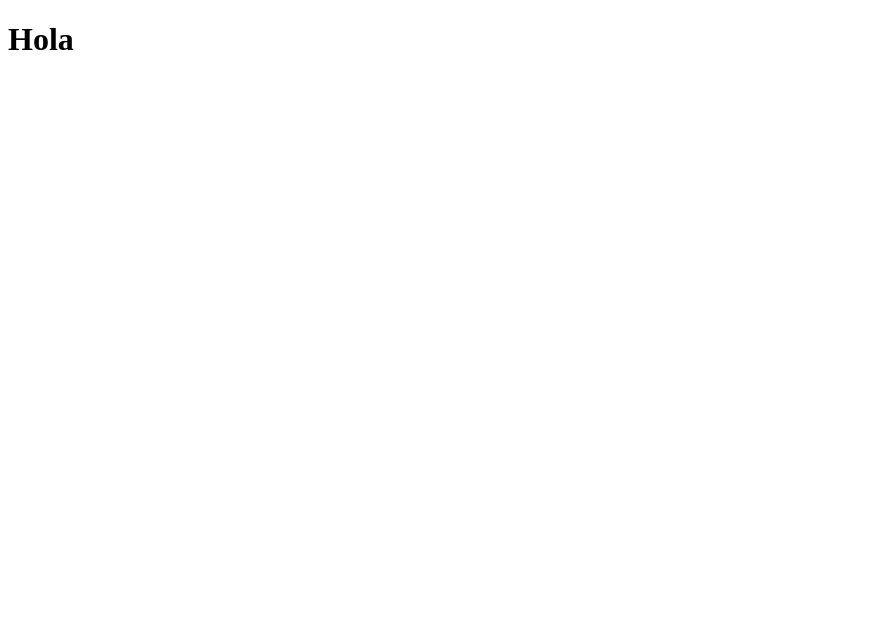
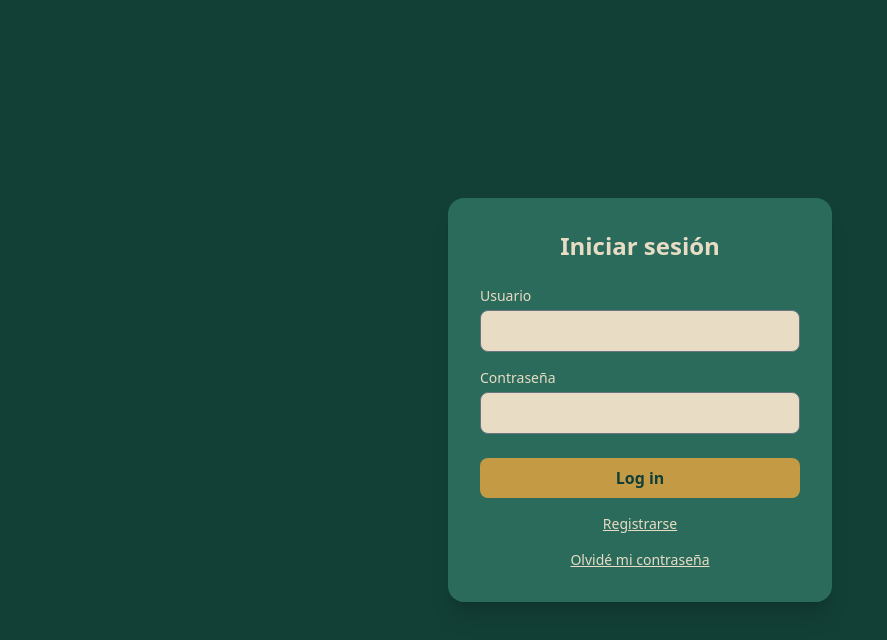
Before and after one commit to UPCLabs/classia, a React (Vite) app in the folder classia_front/: page /auth/login in a window 1280 px wide. Shown: the top 640 px of the page, without its empty margins (0-887 px from the left). Built offline with nearby package versions, Linux system fonts and the light colour scheme.

Commit message:
Creación del login

```diff
--- a/classia_front/src/views/LoginView.tsx
+++ b/classia_front/src/views/LoginView.tsx
@@ -1,9 +1,64 @@
-
+import { useState } from 'react'
 export default function LoginView() {
 
+  const [usuario, setUsuario] = useState('')
+  const [contraseña, setContraseña] = useState('')
+
+  const handleSubmit = (e: React.FormEvent) => {
+    e.preventDefault()
+    console.log('Login con:', { usuario, contraseña })
+  }
+
   return (
-    <>
-      <h1>Hola</h1>
-    </>
+     <div className="min-h-screen flex items-center justify-center bg-[#123F36]">
+      <div className="bg-[#2A6B5C] rounded-2xl shadow-xl p-8 w-full max-w-sm">
+        <h1 className="text-[#E8DCC4] text-2xl font-bold mb-6 text-center">
+          Iniciar sesión
+        </h1>
+
+        <form onSubmit={handleSubmit} className="flex flex-col gap-4">
+          <div className="flex flex-col gap-1">
+            <label className="text-[#E8DCC4] text-sm font-medium">Usuario</label>
+            <input
+              type="text"
+              value={usuario}
+              onChange={(e) => setUsuario(e.target.value)}
+              className="bg-[#E8DCC4] text-[#123F36] rounded-lg px-3 py-2 outline-none focus:ring-2 focus:ring-[#C49A45]"
+            />
+          </div>
+
+          <div className="flex flex-col gap-1">
+            <label className="text-[#E8DCC4] text-sm font-medium">Contraseña</label>
+            <input
+              type="password"
+              value={contraseña}
+              onChange={(e) => setContraseña(e.target.value)}
+              className="bg-[#E8DCC4] text-[#123F36] rounded-lg px-3 py-2 outline-none focus:ring-2 focus:ring-[#C49A45]"
+            />
+          </div>
+
+          <button
+            type="submit"
+            className="bg-[#C49A45] text-[#123F36] font-semibold rounded-lg py-2 mt-2 hover:brightness-110 transition"
+          >
+            Log in
+          </button>
+
+          <button
+            type="button"
+            className="text-[#E8DCC4] text-sm underline hover:text-[#C49A45] transition"
+          >
+            Registrarse
+          </button>
+
+          <button
+            type="button"
+            className="text-[#E8DCC4] text-sm underline hover:text-[#C49A45] transition"
+          >
+            Olvidé mi contraseña
+          </button>
+        </form>
+      </div>
+    </div>
   )
 }
```
Also changed, not shown: classia_front/package.json (+5 -3 lines), 2 other files (tests, documents, lock files or other folders).
